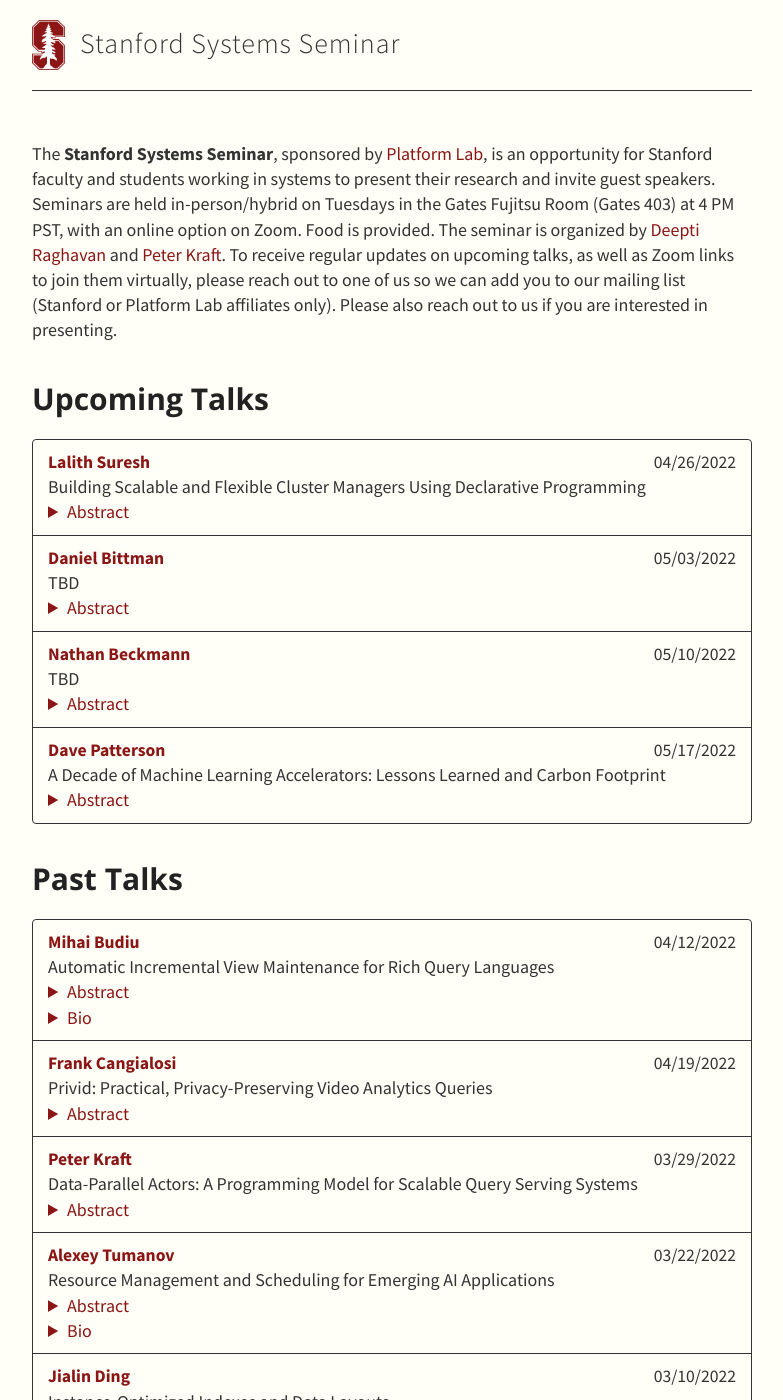
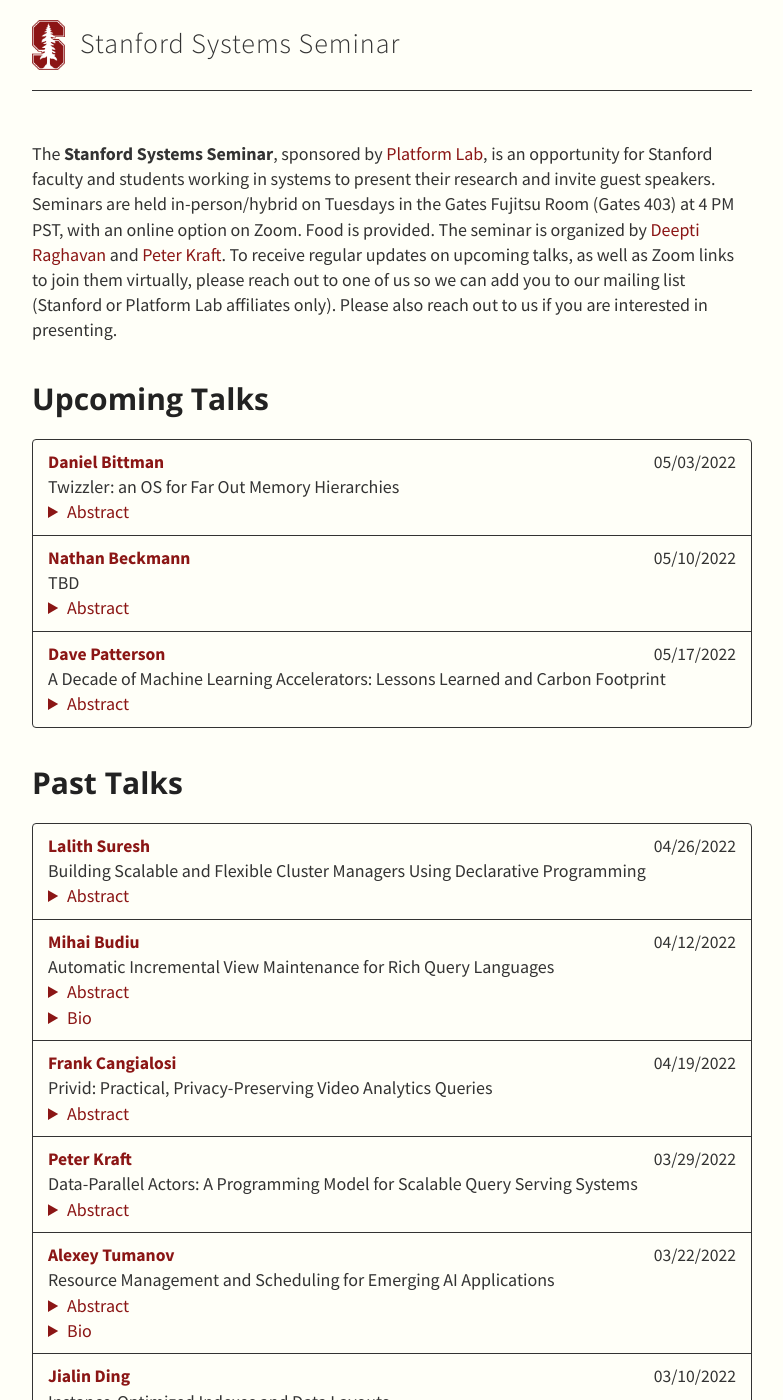
Before and after one commit to stanford-systems-seminar/stanford-systems-seminar.github.io, a Jekyll site: the page built from index.md, in a window 1280 px wide and 1400 px high. Shown: the whole window, without its empty margins (248-1031 px from the left). Built offline with Jekyll 4.4.1, drawn with Linux system fonts in a browser that asks for light colours.

Commit message:
Update talks.yml

```diff
--- a/_data/talks.yml
+++ b/_data/talks.yml
@@ -1,14 +1,9 @@
 - type: Upcoming Talks
   members:
-      - speaker: Lalith Suresh
-        date: 04/26/2022
-        title: "Building Scalable and Flexible Cluster Managers Using Declarative Programming"
-        abstract: "Modern cluster managers routinely grapple with hard combinatorial optimization problems, such as policy-based load balancing, placement, scheduling, and configuration. Implementing ad-hoc heuristics to solve these problems is notoriously hard to do, making it challenging to evolve the system over time and add new features. In this talk, I will present Declarative Cluster Managers (DCM), a general approach for building cluster managers that makes them performant and easily extensible. With DCM, developers specify the cluster manager's behavior using a high-level declarative language like SQL and let a compiler take care of generating an efficient implementation. I will show how DCM significantly lowers the barrier to building scalable and extensible cluster manager components, in the context of some real-world systems like Kubernetes."
-        website: https://research.vmware.com/researchers/lalith-suresh
       - speaker: Daniel Bittman
         date: 05/03/2022
-        title: "TBD"
-        abstract: "TBD"
+        title: "Twizzler: an OS for Far Out Memory Hierarchies"
+        abstract: "Memory hierarchies are changing, both moving persistence closer to computation and pushing the semantics of memory to a more disaggregated setting. We present Twizzler, an operating system redesign for this near-future. Twizzler removes the kernel from the I/O path, provides programs with memory-style access to global address space of data using small (64 bit), object-relative cross-object pointers, and enables simple and efficient long-term sharing of data in both space and time. Twizzler provides a clean-slate programming model for persistent and shared data, realizing the vision of Unix in a world of evolving memory hierarchies. "
         website: https://users.soe.ucsc.edu/~battman/
       - speaker: Nathan Beckmann
         date: 05/10/2022
@@ -23,6 +18,11 @@ The rapid growth of DNNs rightfully raised concerns about their carbon footprint
         website: https://www2.eecs.berkeley.edu/Faculty/Homepages/patterson.html
 - type: Past Talks
   members:
+    - speaker: Lalith Suresh
+      date: 04/26/2022
+      title: "Building Scalable and Flexible Cluster Managers Using Declarative Programming"
+      abstract: "Modern cluster managers routinely grapple with hard combinatorial optimization problems, such as policy-based load balancing, placement, scheduling, and configuration. Implementing ad-hoc heuristics to solve these problems is notoriously hard to do, making it challenging to evolve the system over time and add new features. In this talk, I will present Declarative Cluster Managers (DCM), a general approach for building cluster managers that makes them performant and easily extensible. With DCM, developers specify the cluster manager's behavior using a high-level declarative language like SQL and let a compiler take care of generating an efficient implementation. I will show how DCM significantly lowers the barrier to building scalable and extensible cluster manager components, in the context of some real-world systems like Kubernetes."
+      website: https://research.vmware.com/researchers/lalith-suresh
     - speaker: Mihai Budiu
       date: 04/12/2022
       title: "Automatic Incremental View Maintenance for Rich Query Languages"
```
